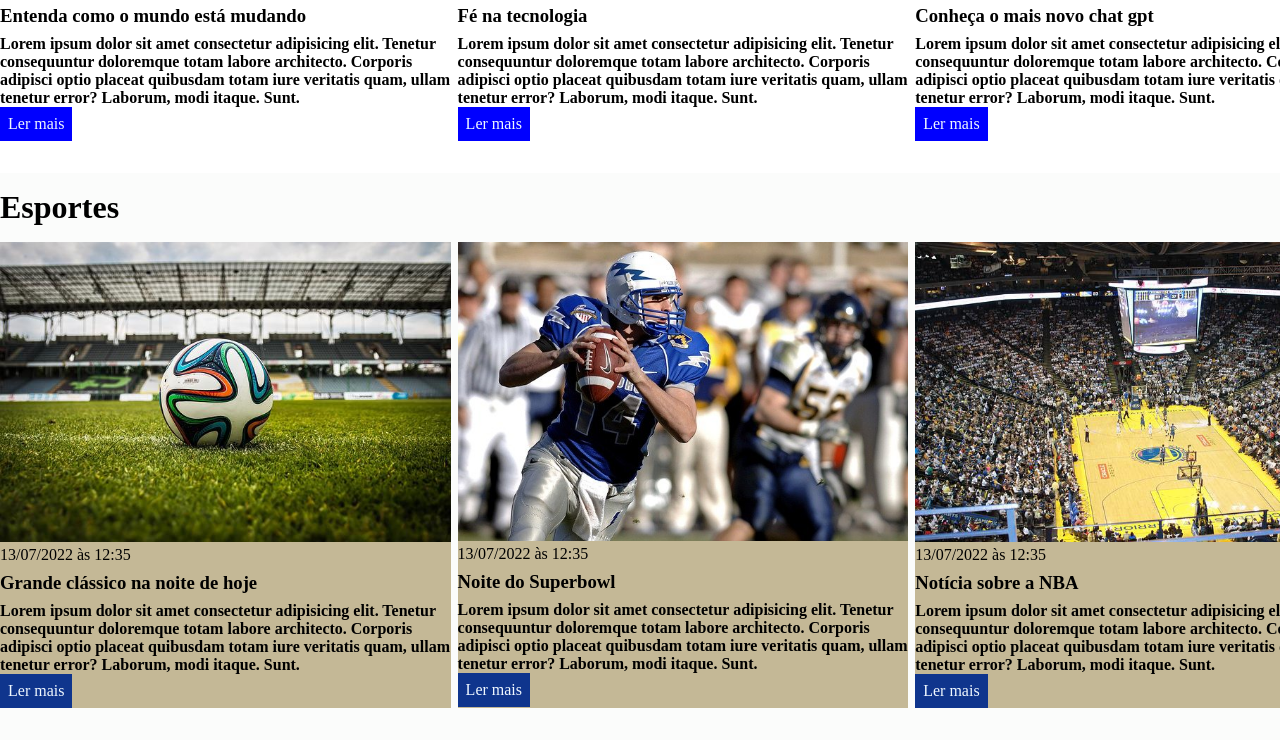
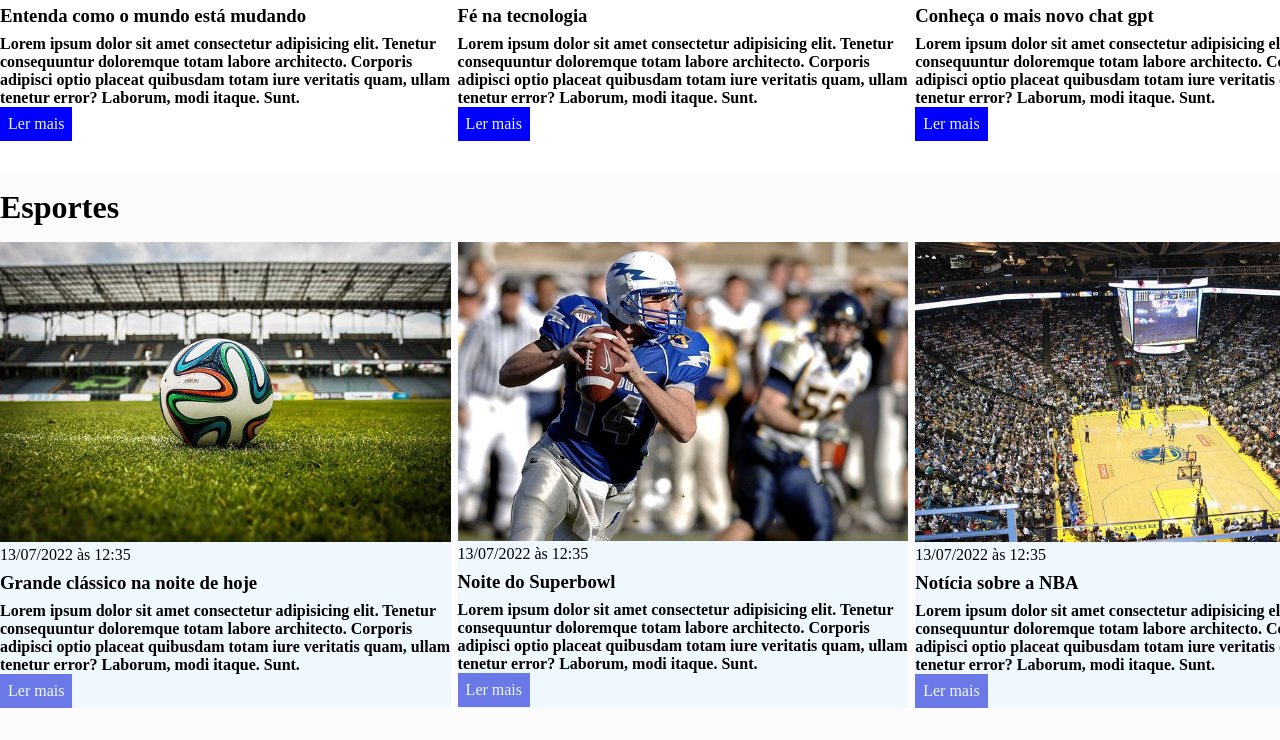
Before and after one commit to danieldzzn/exercicio_css, a plain HTML site: page index.html in a window 1280 px wide. Shown: the part 1074-1814 px from the top of the page. Drawn offline with Linux system fonts and the light colour scheme.

Commit message:
corrigindo exercicio

```diff
--- a/main.css
+++ b/main.css
@@ -81,11 +81,11 @@ section h2 {
 }
 
 #sports .articles article {
-    background-color: rgba(183, 168, 125, 0.8);
+    background-color: aliceblue;
 }
 
 #sports .articles article a {
-    background-color: rgb(15, 53, 141);
+    background-color: rgb(106, 121, 231);
 }
 
 #entretenimento .articles article {
```
